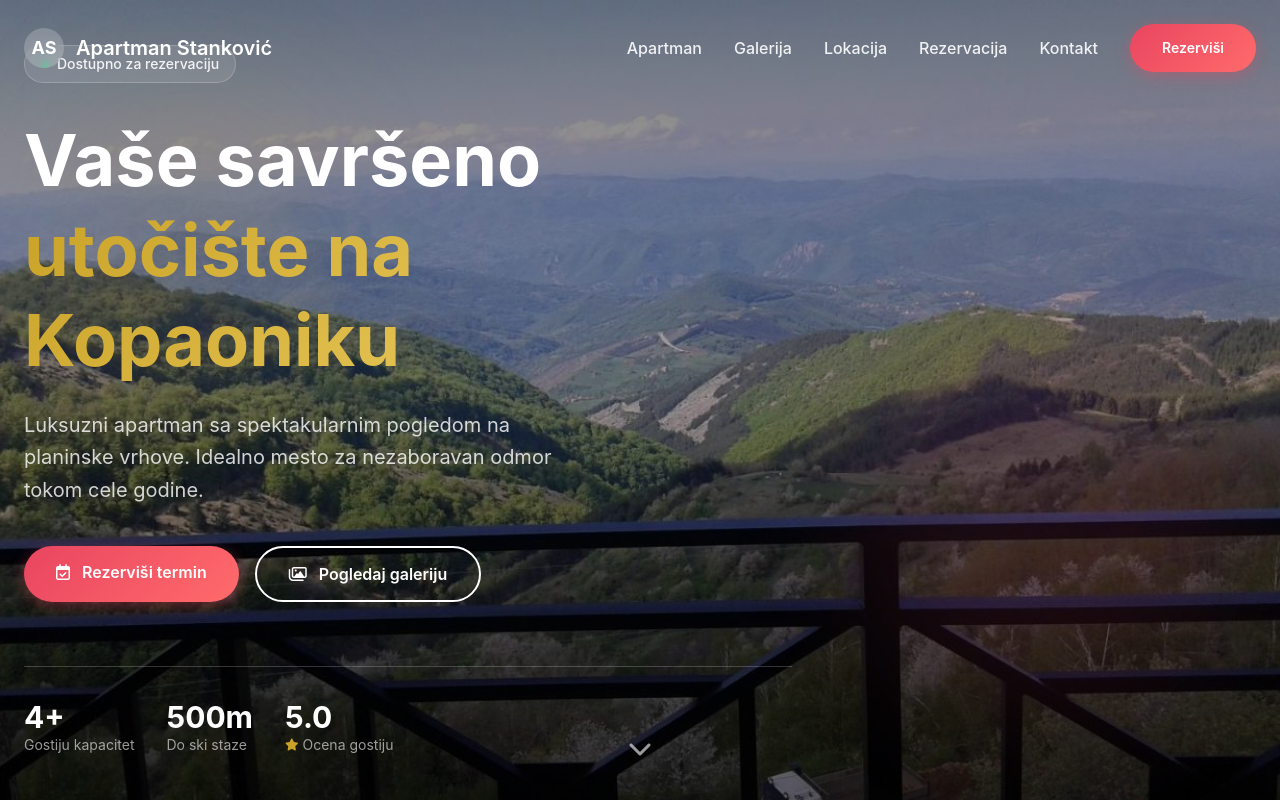
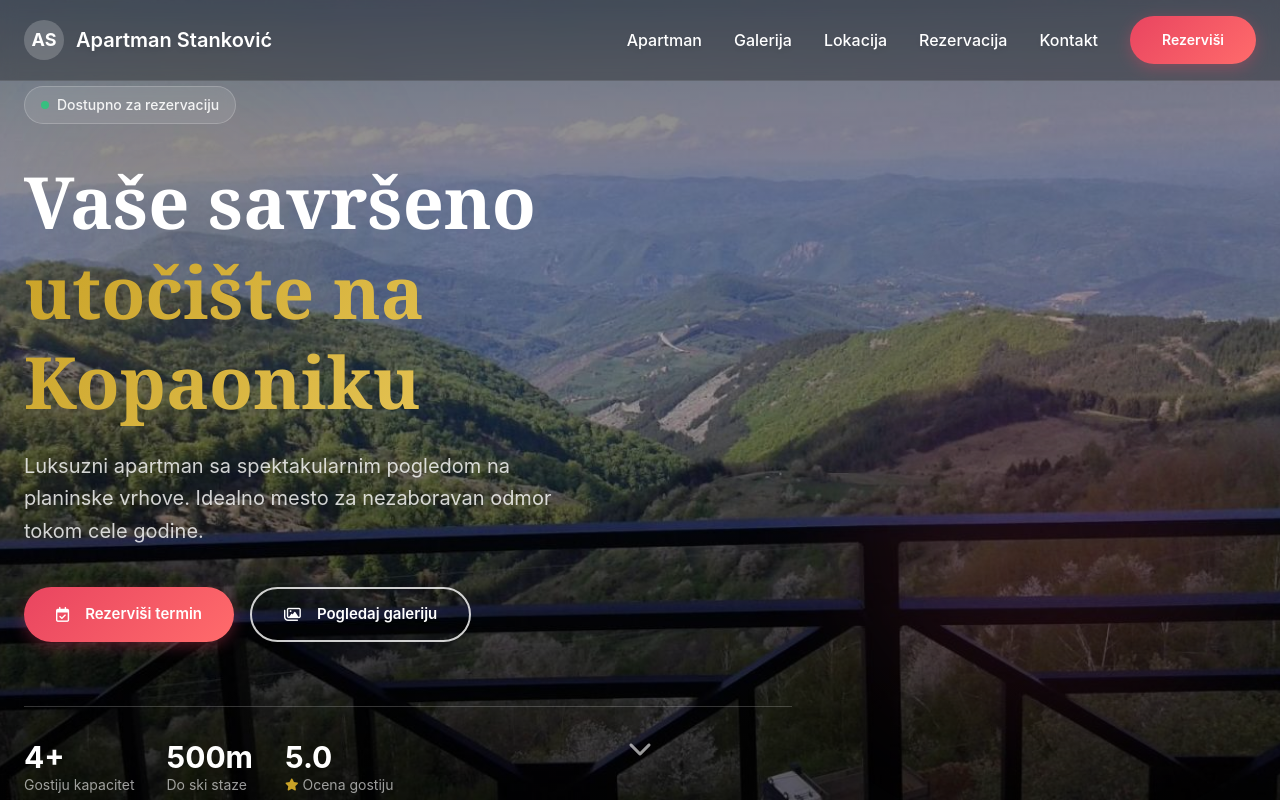
Before and after one commit to apartmanstankovic/apartmanstankovic.github.io, a Vue app: page / in a window 1280 px wide. Shown: the top 802 px of the page. Built offline with nearby package versions, Linux system fonts and the light colour scheme.

Commit message:
Adjust new design

```diff
--- a/src/assets/main.css
+++ b/src/assets/main.css
@@ -1,22 +1,25 @@
 @import "tailwindcss";
 
-/* Custom font */
+/* Custom font import */
 @import url("https://fonts.googleapis.com/css2?family=Playfair+Display:wght@400;500;600;700&family=Inter:wght@300;400;500;600;700&display=swap");
 
-/* Theme customization */
+/* ===== THEME CUSTOMIZATION ===== */
 @theme {
-  --font-display: "Playfair Display", serif;
-  --font-sans: "Inter", sans-serif;
-
+  /* Colors */
   --color-primary: #1a1a2e;
   --color-secondary: #16213e;
   --color-accent: #e94560;
   --color-gold: #c9a227;
   --color-light: #f8f9fa;
   --color-dark: #0f0f1a;
+
+  /* Fonts */
+  --font-sans: "Inter", system-ui, sans-serif;
+  --font-display: "Playfair Display", Georgia, serif;
 }
 
-/* Base styles */
+/* ===== BASE STYLES ===== */
+@layer base {
   html {
     scroll-behavior: smooth;
   }
@@ -25,15 +28,181 @@ body {
     font-family: var(--font-sans);
     color: var(--color-primary);
     background-color: var(--color-light);
+    -webkit-font-smoothing: antialiased;
+    -moz-osx-font-smoothing: grayscale;
   }
 
-/* Custom component classes using regular CSS */
-.glass {
-  background: rgba(255, 255, 255, 0.1);
-  backdrop-filter: blur(10px);
-  border: 1px solid rgba(255, 255, 255, 0.2);
+  /* Headings use Playfair Display - elegant, luxurious */
+  h1, h2, h3, h4, h5, h6 {
+    font-family: var(--font-display);
   }
 
+  /* Links */
+  a {
+    transition: color 0.3s ease;
+  }
+
+  /* Lists */
+  ul, ol {
+    list-style: none;
+  }
+}
+
+/* ===== COMPONENTS ===== */
+@layer components {
+  /* ===== TYPOGRAPHY ===== */
+  .section-title {
+    font-family: var(--font-display);
+    font-size: clamp(2rem, 5vw, 3rem);
+    font-weight: 600;
+    line-height: 1.2;
+  }
+
+  .section-subtitle {
+    color: var(--color-accent);
+    font-weight: 600;
+    font-size: 0.875rem;
+    text-transform: uppercase;
+    letter-spacing: 0.1em;
+  }
+
+  /* ===== BUTTONS ===== */
+  .btn-primary {
+    display: inline-flex;
+    align-items: center;
+    justify-content: center;
+    gap: 0.5rem;
+    background: linear-gradient(135deg, var(--color-accent) 0%, #ff6b6b 100%);
+    color: white;
+    padding: 0.875rem 2rem;
+    border-radius: 9999px;
+    font-weight: 600;
+    font-size: 0.9375rem;
+    box-shadow: 0 4px 15px rgba(233, 69, 96, 0.35);
+    transition: all 0.3s cubic-bezier(0.4, 0, 0.2, 1);
+    cursor: pointer;
+    border: none;
+    text-decoration: none;
+  }
+
+  .btn-primary:hover {
+    transform: translateY(-2px);
+    box-shadow: 0 8px 25px rgba(233, 69, 96, 0.45);
+  }
+
+  .btn-primary:active {
+    transform: translateY(0);
+  }
+
+  .btn-outline {
+    display: inline-flex;
+    align-items: center;
+    justify-content: center;
+    gap: 0.5rem;
+    background: transparent;
+    color: white;
+    padding: 0.875rem 2rem;
+    border-radius: 9999px;
+    font-weight: 600;
+    font-size: 0.9375rem;
+    border: 2px solid rgba(255, 255, 255, 0.8);
+    transition: all 0.3s cubic-bezier(0.4, 0, 0.2, 1);
+    cursor: pointer;
+    text-decoration: none;
+  }
+
+  .btn-outline:hover {
+    background: white;
+    color: var(--color-primary);
+    border-color: white;
+  }
+
+  .btn-outline:active {
+    transform: scale(0.98);
+  }
+
+  /* ===== NAVIGATION ===== */
+  .nav-link {
+    position: relative;
+    font-weight: 500;
+    transition: all 0.3s ease;
+  }
+
+  .nav-link::after {
+    content: '';
+    position: absolute;
+    bottom: -4px;
+    left: 0;
+    width: 0;
+    height: 2px;
+    background: var(--color-gold);
+    transition: width 0.3s ease;
+  }
+
+  .nav-link:hover::after {
+    width: 100%;
+  }
+
+  /* ===== CARDS ===== */
+  .card-feature {
+    padding: 2rem;
+    border-radius: 1rem;
+    background: var(--color-light);
+    transition: all 0.4s cubic-bezier(0.4, 0, 0.2, 1);
+    cursor: default;
+  }
+
+  .card-feature:hover {
+    transform: translateY(-8px);
+    box-shadow: 0 25px 50px -12px rgba(0, 0, 0, 0.15);
+  }
+
+  /* ===== ICON BOXES ===== */
+  .icon-box {
+    width: 3.5rem;
+    height: 3.5rem;
+    border-radius: 0.75rem;
+    background: linear-gradient(135deg, var(--color-accent) 0%, #ff6b6b 100%);
+    display: flex;
+    align-items: center;
+    justify-content: center;
+    color: white;
+    font-size: 1.25rem;
+    transition: transform 0.3s ease;
+  }
+
+  .group:hover .icon-box {
+    transform: scale(1.1);
+  }
+
+  .icon-circle {
+    width: 3rem;
+    height: 3rem;
+    border-radius: 9999px;
+    background: var(--color-primary);
+    display: flex;
+    align-items: center;
+    justify-content: center;
+    color: white;
+    flex-shrink: 0;
+  }
+
+  /* ===== GALLERY ===== */
+  .img-zoom {
+    overflow: hidden;
+    border-radius: 1rem;
+    cursor: pointer;
+  }
+
+  .img-zoom img {
+    transition: transform 0.5s ease;
+  }
+
+  .img-zoom:hover img {
+    transform: scale(1.1);
+  }
+
+  /* ===== GRADIENT TEXT ===== */
   .text-gradient {
     background: linear-gradient(135deg, var(--color-gold) 0%, #f5d76e 100%);
     -webkit-background-clip: text;
@@ -41,66 +210,46 @@ body {
     background-clip: text;
   }
 
-.btn-primary {
-  background: linear-gradient(135deg, var(--color-accent) 0%, #ff6b6b 100%);
-  color: white;
-  padding: 0.875rem 2rem;
-  border-radius: 9999px;
-  font-weight: 600;
-  transition: all 0.3s ease;
-  box-shadow: 0 4px 15px rgba(233, 69, 96, 0.4);
-  display: inline-block;
-  text-decoration: none;
-  cursor: pointer;
-  border: none;
+  /* ===== GLASS EFFECTS ===== */
+  .glass {
+    background: rgba(255, 255, 255, 0.1);
+    backdrop-filter: blur(10px);
+    border: 1px solid rgba(255, 255, 255, 0.2);
   }
 
-.btn-primary:hover {
-  transform: translateY(-2px);
-  box-shadow: 0 6px 20px rgba(233, 69, 96, 0.5);
+  .glass-dark {
+    background: rgba(0, 0, 0, 0.3);
+    backdrop-filter: blur(8px);
+    border-bottom: 1px solid rgba(255, 255, 255, 0.1);
   }
 
-.btn-outline {
-  border: 2px solid white;
-  color: white;
-  padding: 0.875rem 2rem;
-  border-radius: 9999px;
-  font-weight: 600;
+  /* ===== FORM INPUTS ===== */
+  .input {
+    width: 100%;
+    padding: 1rem;
+    border-radius: 0.75rem;
+    background: white;
+    border: 1px solid #e5e7eb;
+    color: var(--color-primary);
     transition: all 0.3s ease;
-  display: inline-block;
-  text-decoration: none;
-  cursor: pointer;
-  background: transparent;
   }
 
-.btn-outline:hover {
-  background: white;
-  color: var(--color-primary);
+  .input::placeholder {
+    color: #9ca3af;
   }
 
-.section-title {
-  font-family: var(--font-display);
-  font-size: 3rem;
-  font-weight: 600;
-  line-height: 1.2;
+  .input:hover {
+    border-color: #d1d5db;
   }
 
-@media (max-width: 768px) {
-  .section-title {
-    font-size: 2rem;
+  .input:focus {
+    outline: none;
+    border-color: var(--color-accent);
+    box-shadow: 0 0 0 3px rgba(233, 69, 96, 0.1);
   }
 }
 
-.card-hover {
-  transition: all 0.4s cubic-bezier(0.4, 0, 0.2, 1);
-}
-
-.card-hover:hover {
-  transform: translateY(-8px);
-  box-shadow: 0 25px 50px -12px rgba(0, 0, 0, 0.15);
-}
-
-/* Animations */
+/* ===== CUSTOM ANIMATIONS ===== */
 @keyframes fadeInUp {
   from {
     opacity: 0;
@@ -128,36 +277,3 @@ body {
 .animate-float {
   animation: float 3s ease-in-out infinite;
 }
-
-/* Nav link underline effect */
-.nav-link {
-  position: relative;
-}
-
-.nav-link::after {
-  content: '';
-  position: absolute;
-  bottom: -4px;
-  left: 0;
-  width: 0;
-  height: 2px;
-  background: var(--color-gold);
-  transition: width 0.3s ease;
-}
-
-.nav-link:hover::after {
-  width: 100%;
-}
-
-/* Image hover zoom */
-.img-zoom {
-  overflow: hidden;
-}
-
-.img-zoom img {
-  transition: transform 0.5s ease;
-}
-
-.img-zoom:hover img {
-  transform: scale(1.1);
-}
--- a/src/components/HeroSection.vue
+++ b/src/components/HeroSection.vue
@@ -27,7 +27,7 @@ onMounted(() => {
     <div class="absolute bottom-20 right-10 w-96 h-96 bg-[var(--color-accent)]/10 rounded-full blur-3xl"></div>
 
     <!-- Content -->
-    <div class="relative h-full flex items-center">
+    <div class="relative h-full flex items-center pt-20">
       <div class="max-w-7xl mx-auto px-6 w-full">
         <div class="max-w-3xl">
           <!-- Badge -->
--- a/src/components/Navbar.vue
+++ b/src/components/Navbar.vue
@@ -35,21 +35,21 @@ const closeMobileMenu = () => {
 
 <template>
   <nav
-    class="fixed top-0 left-0 right-0 z-50 transition-all duration-300"
-    :class="isScrolled ? 'bg-white/95 backdrop-blur-md shadow-lg py-3' : 'bg-transparent py-6'"
+    class="fixed top-0 left-0 right-0 z-50 transition-all duration-500"
+    :class="isScrolled ? 'bg-white/95 backdrop-blur-md shadow-lg py-3' : 'bg-black/30 backdrop-blur-sm py-4 border-b border-white/10'"
   >
     <div class="max-w-7xl mx-auto px-6 flex items-center justify-between">
       <!-- Logo -->
       <a href="#" class="flex items-center gap-3">
         <div
-          class="w-10 h-10 rounded-full flex items-center justify-center"
-          :class="isScrolled ? 'bg-[var(--color-primary)]' : 'bg-white/20 backdrop-blur'"
+          class="w-10 h-10 rounded-full flex items-center justify-center transition-all duration-300"
+          :class="isScrolled ? 'bg-[var(--color-primary)]' : 'bg-white/20'"
         >
           <span class="text-white font-bold text-lg">AS</span>
         </div>
         <span
-          class="font-[var(--font-display)] text-xl font-semibold hidden sm:block"
-          :class="isScrolled ? 'text-[var(--color-primary)]' : 'text-white'"
+          class="font-[var(--font-display)] text-xl font-semibold hidden sm:block transition-colors duration-300"
+          :class="isScrolled ? 'text-[var(--color-primary)]' : 'text-white drop-shadow-md'"
         >
           Apartman Stanković
         </span>
@@ -61,8 +61,8 @@ const closeMobileMenu = () => {
           v-for="item in navItems"
           :key="item.href"
           :href="item.href"
-          class="nav-link font-medium transition-colors"
-          :class="isScrolled ? 'text-[var(--color-primary)] hover:text-[var(--color-accent)]' : 'text-white/90 hover:text-white'"
+          class="nav-link font-medium transition-all duration-300"
+          :class="isScrolled ? 'text-[var(--color-primary)] hover:text-[var(--color-accent)]' : 'text-white hover:text-[var(--color-gold)] drop-shadow-md'"
         >
           {{ item.label }}
         </a>
@@ -77,8 +77,8 @@ const closeMobileMenu = () => {
       <!-- Mobile Menu Button -->
       <button
         @click="toggleMobileMenu"
-        class="md:hidden p-2 rounded-lg transition-colors"
-        :class="isScrolled ? 'text-[var(--color-primary)]' : 'text-white'"
+        class="md:hidden p-2 rounded-lg transition-all duration-300"
+        :class="isScrolled ? 'text-[var(--color-primary)]' : 'text-white drop-shadow-md'"
       >
         <i :class="isMobileMenuOpen ? 'fa-solid fa-xmark' : 'fa-solid fa-bars'" class="text-2xl"></i>
       </button>
--- a/src/style.css
+++ /dev/null
@@ -1,79 +0,0 @@
-:root {
-  font-family: system-ui, Avenir, Helvetica, Arial, sans-serif;
-  line-height: 1.5;
-  font-weight: 400;
-
-  color-scheme: light dark;
-  color: rgba(255, 255, 255, 0.87);
-  background-color: #242424;
-
-  font-synthesis: none;
-  text-rendering: optimizeLegibility;
-  -webkit-font-smoothing: antialiased;
-  -moz-osx-font-smoothing: grayscale;
-}
-
-a {
-  font-weight: 500;
-  color: #646cff;
-  text-decoration: inherit;
-}
-a:hover {
-  color: #535bf2;
-}
-
-body {
-  margin: 0;
-  display: flex;
-  place-items: center;
-  min-width: 320px;
-  min-height: 100vh;
-}
-
-h1 {
-  font-size: 3.2em;
-  line-height: 1.1;
-}
-
-button {
-  border-radius: 8px;
-  border: 1px solid transparent;
-  padding: 0.6em 1.2em;
-  font-size: 1em;
-  font-weight: 500;
-  font-family: inherit;
-  background-color: #1a1a1a;
-  cursor: pointer;
-  transition: border-color 0.25s;
-}
-button:hover {
-  border-color: #646cff;
-}
-button:focus,
-button:focus-visible {
-  outline: 4px auto -webkit-focus-ring-color;
-}
-
-.card {
-  padding: 2em;
-}
-
-#app {
-  max-width: 1280px;
-  margin: 0 auto;
-  padding: 2rem;
-  text-align: center;
-}
-
-@media (prefers-color-scheme: light) {
-  :root {
-    color: #213547;
-    background-color: #ffffff;
-  }
-  a:hover {
-    color: #747bff;
-  }
-  button {
-    background-color: #f9f9f9;
-  }
-}
```
Lines whose indentation alone changed are shown as unchanged.
